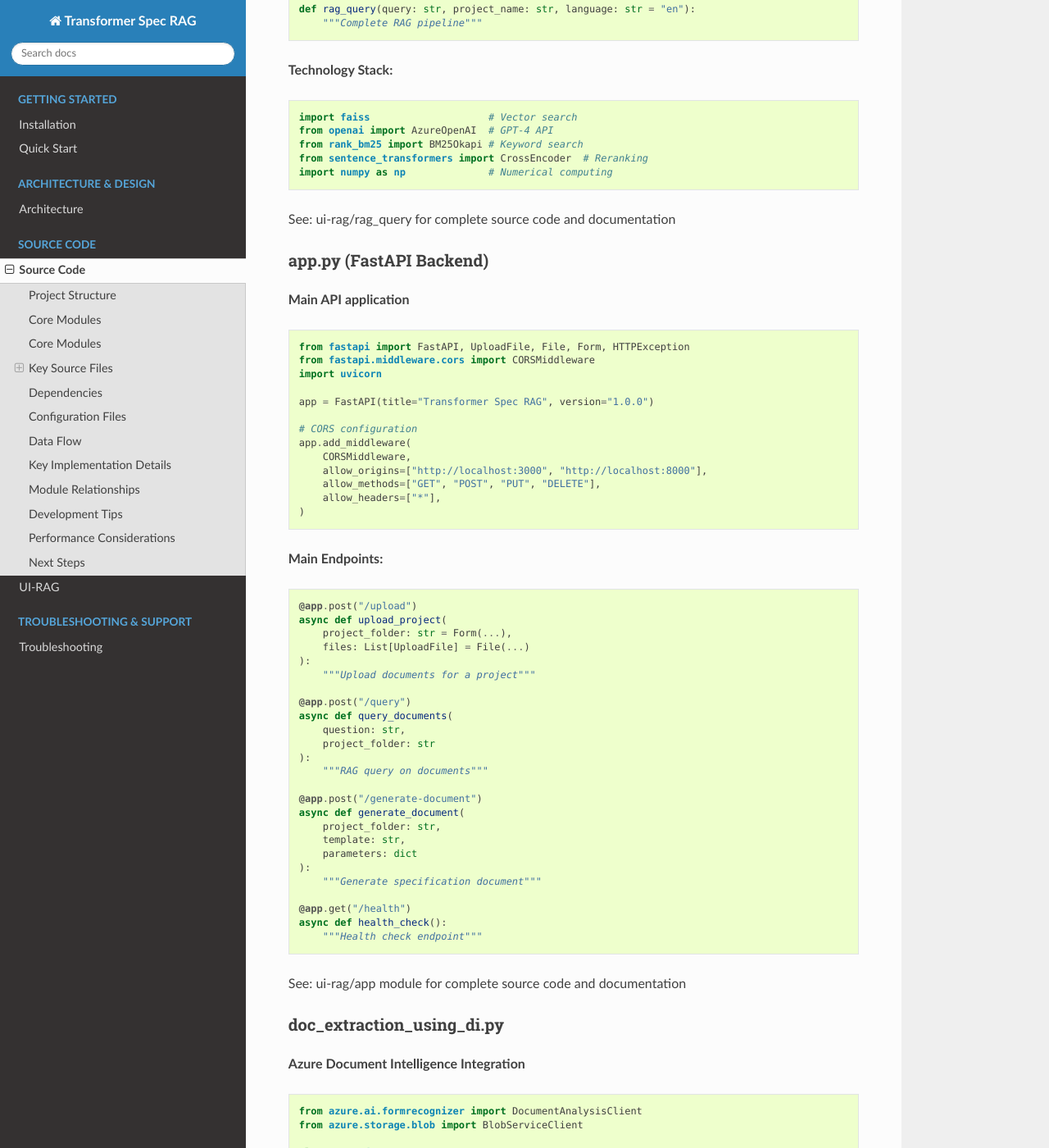
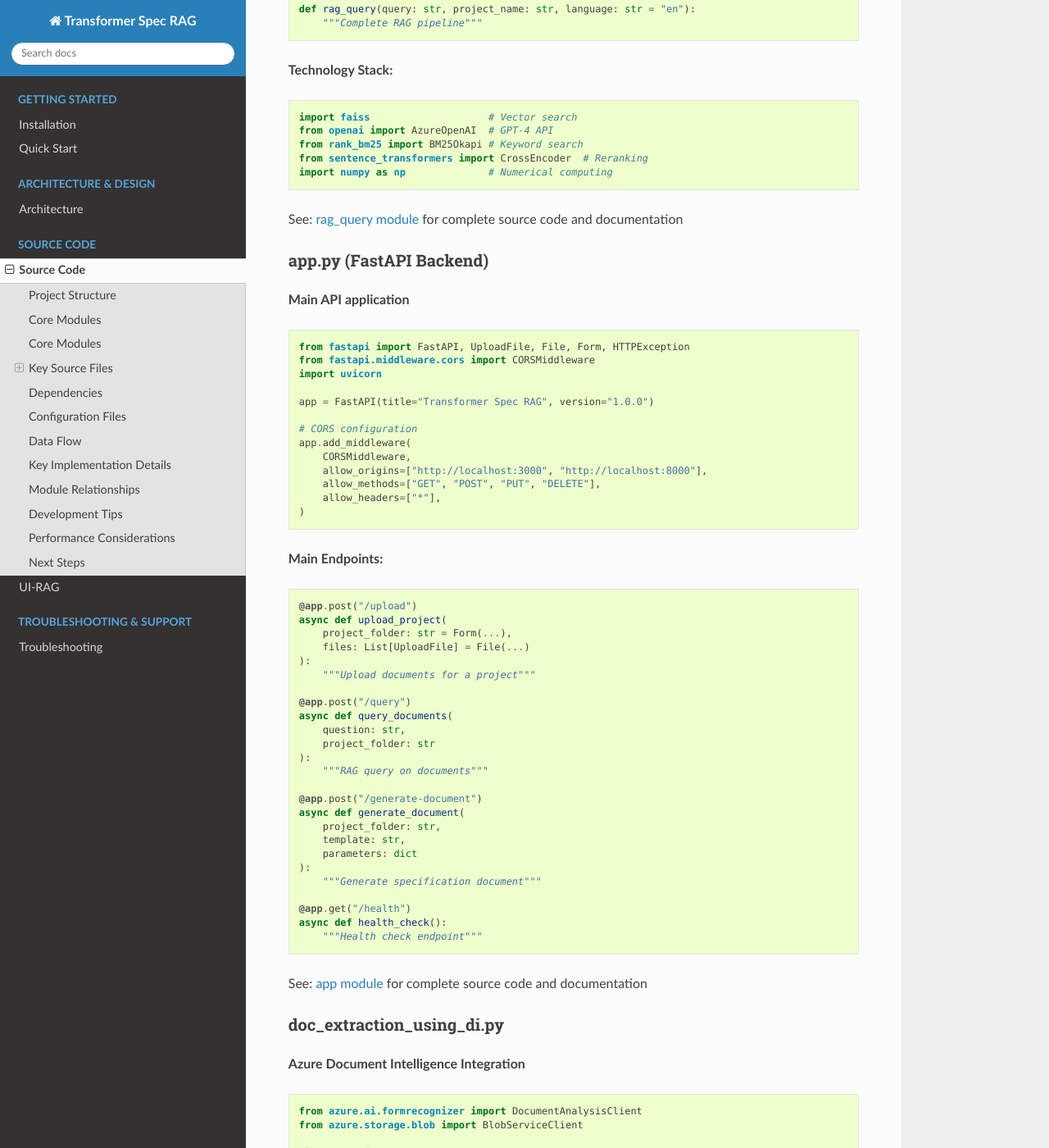
Before and after one commit to chaitra-bhandari/TransformerRag, a Sphinx documentation site: the page built from UI-RAG/docs/source_code.rst, in a window 1280 px wide and 1400 px high, scrolled down 2027 px. Shown: the whole window at 82% size. Built offline with Sphinx 7.4.7 and the Read the Docs theme 3.1.0, drawn with Linux system fonts in a browser that asks for light colours; pages that are not in the unit, such as notebooks, are missing from menus; some of the changed text lies outside the part shown.

Commit message:
Update source_code.rst

```diff
--- a/UI-RAG/docs/source_code.rst
+++ b/UI-RAG/docs/source_code.rst
@@ -122,7 +122,7 @@ Main components:
     from sentence_transformers import CrossEncoder  # Reranking
     import numpy as np              # Numerical computing
 
-See: ui-rag/rag_query for complete source code and documentation
+See: :doc:`rag_query` for complete source code and documentation
 
 app.py (FastAPI Backend)
 ------------------------
@@ -175,7 +175,7 @@ app.py (FastAPI Backend)
     async def health_check():
         """Health check endpoint"""
 
-See: ui-rag/app module for complete source code and documentation
+See: :doc:`app` for complete source code and documentation
 
 doc_extraction_using_di.py
 --------------------------
@@ -249,7 +249,7 @@ doc_extraction_using_di.py
   ]
 }
 
-See: ui-rag/doc_extraction_using_di module for complete documentation
+See:  :doc:`doc_extraction_using_di` for complete documentation
 
 
 chunk_by_title_semantic_blob.py
@@ -295,7 +295,7 @@ chunk_by_title_semantic_blob.py
         }
     }
 
-See: ui-rag/chunk_by_title_semantic_blob` module for complete documentation
+See: :doc:`chunk_by_title_semantic_blob` module for complete documentation
 
 
 doc_filling_blob.py
```
Also changed, not shown: other parts of UI-RAG/docs/source_code.rst (+2 -0 lines).
